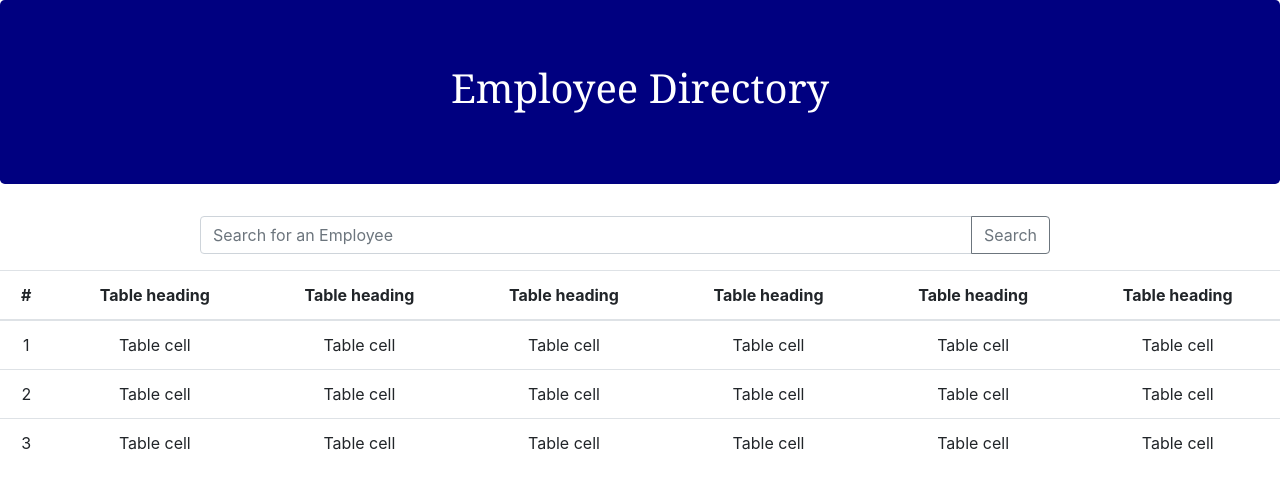
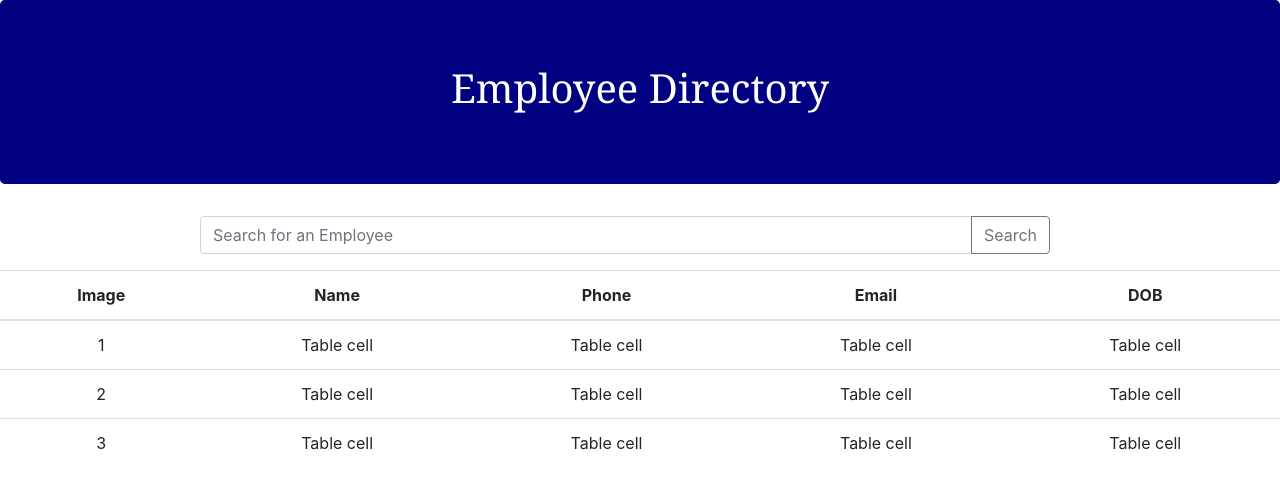
Before and after one commit to laurendoss/EmployeeDirectory, a React (Create React App) app in the folder employee-directory/: page / in a window 1280 px wide. Shown: the top 488 px of the page. Built offline with nearby package versions, Linux system fonts and the light colour scheme.

Commit message:
updated employee directory table

```diff
--- a/employee-directory/src/components/EmployeeTable.js
+++ b/employee-directory/src/components/EmployeeTable.js
@@ -7,13 +7,12 @@
 <Table responsive>
   <thead>
     <tr>
-      <th>#</th>
-      <th>Table heading</th>
-      <th>Table heading</th>
-      <th>Table heading</th>
-      <th>Table heading</th>
-      <th>Table heading</th>
-      <th>Table heading</th>
+      <th>Image</th>
+      <th>Name</th>
+      <th>Phone</th>
+      <th>Email</th>
+      <th>DOB</th>
+
     </tr>
   </thead>
   <tbody>
@@ -23,8 +22,7 @@
       <td>Table cell</td>
       <td>Table cell</td>
       <td>Table cell</td>
-      <td>Table cell</td>
-      <td>Table cell</td>
+
     </tr>
     <tr>
       <td>2</td>
@@ -32,8 +30,7 @@
       <td>Table cell</td>
       <td>Table cell</td>
       <td>Table cell</td>
-      <td>Table cell</td>
-      <td>Table cell</td>
+
     </tr>
     <tr>
       <td>3</td>
@@ -41,8 +38,7 @@
       <td>Table cell</td>
       <td>Table cell</td>
       <td>Table cell</td>
-      <td>Table cell</td>
-      <td>Table cell</td>
+
     </tr>
   </tbody>
 </Table>
```
